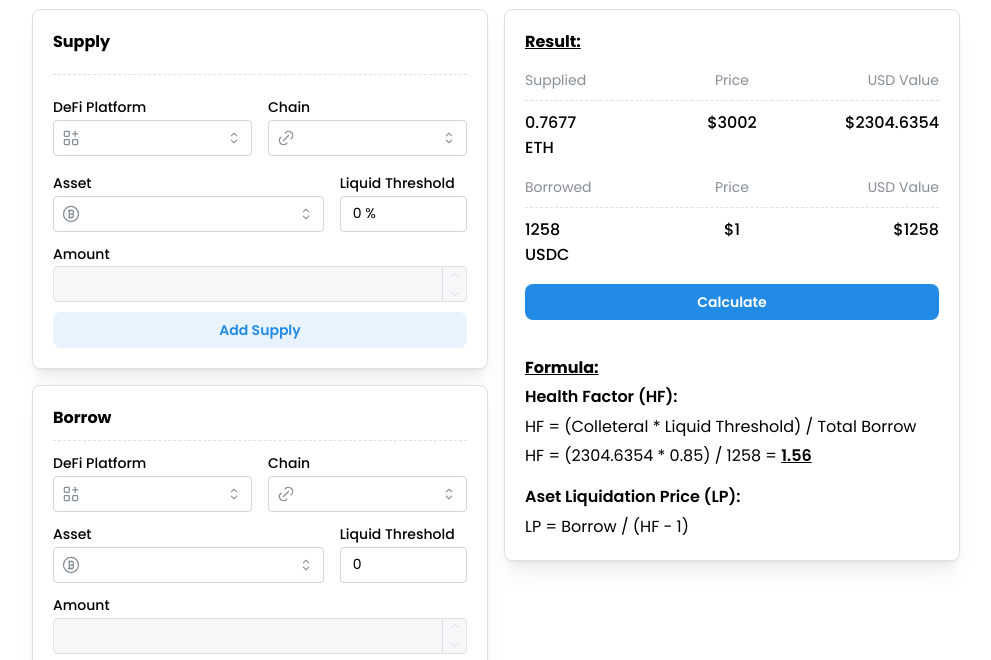
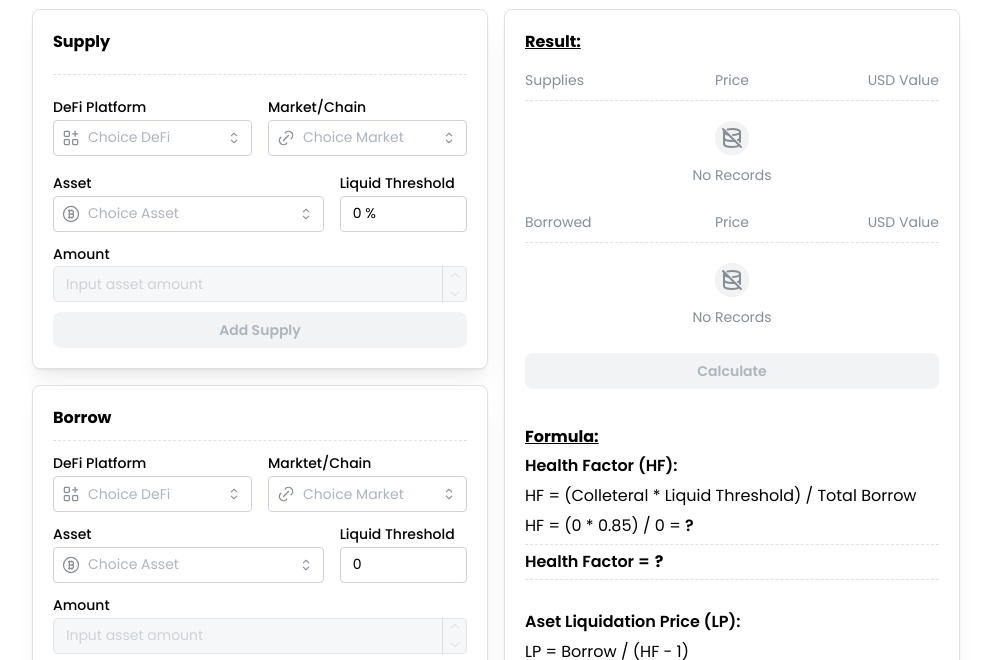
Before and after one commit to masb0ymas/crypto-calculation, a Next.js app: page / in a window 1280 px wide. Shown: the part 292-952 px from the top of the page, without its empty margins (144-1135 px from the left). Built offline with nearby package versions, Linux system fonts and the light colour scheme.

Commit message:
fix: improve select supply

```diff
--- /dev/null
+++ b/src/core/components/Empty/EmptyRecord.tsx
@@ -0,0 +1,18 @@
+import { Center, Stack, Text, ThemeIcon } from "@mantine/core";
+import { IconDatabaseOff } from "@tabler/icons-react";
+
+export default function EmptyRecord() {
+  return (
+    <Center>
+      <Stack align="center" gap={10}>
+        <ThemeIcon variant="light" radius="lg" size="lg" color="gray">
+          <IconDatabaseOff />
+        </ThemeIcon>
+
+        <Text size="sm" c="dimmed">
+          No Records
+        </Text>
+      </Stack>
+    </Center>
+  );
+}
--- /dev/null
+++ b/src/core/utils/number.ts
@@ -0,0 +1,56 @@
+import _ from "lodash";
+
+/**
+ *
+ * @param value
+ * @param locales
+ * @param options
+ * @returns
+ */
+export function formatNumber(
+  value: number,
+  locales?: Intl.LocalesArgument,
+  options?: Intl.NumberFormatOptions
+) {
+  const localesArgs = locales ? locales : "en-US";
+
+  const result = new Intl.NumberFormat(localesArgs, {
+    maximumSignificantDigits: 3,
+    ...options,
+  }).format(value);
+
+  return result;
+}
+
+/**
+ *
+ * @param value
+ * @returns
+ */
+export function isNumeric(value: any): boolean {
+  return !_.isNaN(parseFloat(value)) && _.isFinite(value);
+}
+
+/**
+ *
+ * @param value
+ * @returns
+ */
+export function validateNumber(value: any): number {
+  if (isNumeric(Number(value))) {
+    return Number(value);
+  }
+
+  return 0;
+}
+
+/**
+ *
+ * @param value
+ * @returns
+ */
+export function roundDecimal(value: number) {
+  const result = Math.round((value + Number.EPSILON) * 100) / 100;
+
+  return result;
+}
--- a/src/views/home/index.tsx
+++ b/src/views/home/index.tsx
@@ -10,19 +10,17 @@ import {
   Text,
   Title,
 } from "@mantine/core";
-import TableAsset from "./partials/TableAsset";
+import { useLocalStorage } from "@mantine/hooks";
+import { IconApps, IconCoinBitcoin, IconLink } from "@tabler/icons-react";
+import _ from "lodash";
+import { useState } from "react";
+import env from "~/config/env";
 import { optDeFiPlatform } from "~/core/constants/defi";
+import List from "~/core/utils/list";
+import { validateNumber } from "~/core/utils/number";
 import aaveJson from "~/data/json/aave.json";
-import { useState } from "react";
-import List from "~/core/utils/list";
-import _ from "lodash";
-import {
-  Icon123,
-  IconApps,
-  IconBuildingBank,
-  IconCoinBitcoin,
-  IconLink,
-} from "@tabler/icons-react";
+import Formula from "./partials/Formula";
+import TableAsset, { defaultForm } from "./partials/TableAsset";
 
 export default function HomePage() {
   const [choiceDeFi, setChoiceDeFi] = useState<string | null>("");
@@ -30,41 +28,23 @@ export default function HomePage() {
   const [choiceSupplyAsset, setChoiceSupplyAsset] = useState<string | null>("");
   const [choiceBorrowAsset, setChoiceBorrowAsset] = useState<string | null>("");
 
-  const supplied = [
-    {
-      asset: "ETH",
-      amount: 0.7677,
-      price: 3002,
-    },
-  ];
+  const [amountSupply, setAmountSupply] = useState<string | number>("");
+  const [amountBorrow, setAmountBorrow] = useState<string | number>("");
 
-  const borrowed = [
-    {
-      asset: "USDC",
-      amount: 1258,
-      price: 1,
-    },
-  ];
+  const keyStorageSupply = `${env.APP_PREFIX}_supply`;
+  const keyStorageBorrow = `${env.APP_PREFIX}_borrow`;
 
-  const colleteral = supplied.reduce((acc, curValue) => {
-    const usdValue = Number(curValue.price) * Number(curValue.amount);
+  // save to local storage
+  const [formSupply, setFormSupply] = useLocalStorage<(typeof defaultForm)[]>({
+    key: keyStorageSupply,
+    defaultValue: [],
+  });
 
-    acc += usdValue;
-
-    return acc;
-  }, 0);
-
-  const total_borrow = borrowed.reduce((acc, curValue) => {
-    const usdValue = Number(curValue.price) * Number(curValue.amount);
-
-    acc += usdValue;
-
-    return acc;
-  }, 0);
-
-  const health_factor_dirty = (colleteral * 0.85) / total_borrow;
-  const health_factor =
-    Math.round((health_factor_dirty + Number.EPSILON) * 100) / 100;
+  // save to local storage
+  const [formBorrow, setFormBorrow] = useLocalStorage<(typeof defaultForm)[]>({
+    key: keyStorageBorrow,
+    defaultValue: [],
+  });
 
   let chainLists: any[] = [];
   let marketLists: any[] = [];
@@ -105,6 +85,19 @@ export default function HomePage() {
     }
   }
 
+  function addSupplies() {
+    formSupply.push({
+      defi: String(choiceDeFi),
+      market: String(choiceChain),
+      asset: String(choiceSupplyAsset),
+      liquid_threshold: supplyLT,
+      price: 0,
+      amount: Number(amountSupply),
+    });
+
+    setFormSupply(formSupply);
+  }
+
   return (
     <Stack>
       <div style={{ textAlign: "center", alignItems: "center" }}>
@@ -131,15 +124,17 @@ export default function HomePage() {
                     onChange={setChoiceDeFi}
                     leftSection={<IconApps size={20} stroke={1.5} />}
                     checkIconPosition="right"
+                    placeholder="Choice DeFi"
                     nothingFoundMessage="Nothing found..."
                   />
                   <Select
-                    label="Chain"
+                    label="Market/Chain"
                     data={chainLists}
                     value={choiceChain}
                     onChange={setChoiceChain}
                     leftSection={<IconLink size={20} stroke={1.5} />}
                     checkIconPosition="right"
+                    placeholder="Choice Market"
                     nothingFoundMessage="Nothing found..."
                   />
                 </SimpleGrid>
@@ -153,6 +148,7 @@ export default function HomePage() {
                       onChange={setChoiceSupplyAsset}
                       leftSection={<IconCoinBitcoin size={20} stroke={1.5} />}
                       checkIconPosition="right"
+                      placeholder="Choice Asset"
                       nothingFoundMessage="Nothing found..."
                     />
                   </Grid.Col>
@@ -174,10 +170,20 @@ export default function HomePage() {
                   suffix={` ${supplyToken}`}
                   thousandSeparator=","
                   allowNegative={false}
+                  placeholder="Input asset amount"
+                  onChange={setAmountSupply}
                   disabled={!choiceSupplyAsset}
                 />
 
-                <Button radius="md" size="sm" variant="light" fullWidth>
+                <Button
+                  radius="md"
+                  size="sm"
+                  variant="light"
+                  fullWidth
+                  type="button"
+                  disabled={validateNumber(amountSupply) <= 0}
+                  onClick={() => addSupplies()}
+                >
                   Add Supply
                 </Button>
               </Stack>
@@ -197,15 +203,17 @@ export default function HomePage() {
                     onChange={setChoiceDeFi}
                     leftSection={<IconApps size={20} stroke={1.5} />}
                     checkIconPosition="right"
+                    placeholder="Choice DeFi"
                     nothingFoundMessage="Nothing found..."
                   />
                   <Select
-                    label="Chain"
+                    label="Marktet/Chain"
                     data={chainLists}
                     value={choiceChain}
                     onChange={setChoiceChain}
                     leftSection={<IconLink size={20} stroke={1.5} />}
                     checkIconPosition="right"
+                    placeholder="Choice Market"
                     nothingFoundMessage="Nothing found..."
                   />
                 </SimpleGrid>
@@ -219,6 +227,7 @@ export default function HomePage() {
                       onChange={setChoiceBorrowAsset}
                       leftSection={<IconCoinBitcoin size={20} stroke={1.5} />}
                       checkIconPosition="right"
+                      placeholder="Choice Asset"
                       nothingFoundMessage="Nothing found..."
                     />
                   </Grid.Col>
@@ -239,6 +248,7 @@ export default function HomePage() {
                   suffix={` ${borrowToken}`}
                   thousandSeparator=","
                   allowNegative={false}
+                  placeholder="Input asset amount"
                   disabled={!choiceBorrowAsset}
                 />
 
@@ -257,32 +267,14 @@ export default function HomePage() {
                 <u>Result:</u>
               </Title>
 
-              <TableAsset label="Supplied" data={supplied} />
-              <TableAsset label="Borrowed" data={borrowed} />
+              <TableAsset label="Supplies" data={formSupply} />
+              <TableAsset label="Borrowed" data={formBorrow} />
 
-              <Button radius="md" size="sm" fullWidth>
+              <Button radius="md" size="sm" fullWidth disabled>
                 Calculate
               </Button>
 
-              <Stack gap={5} mt={20}>
-                <Title order={5}>
-                  <u>Formula:</u>
-                </Title>
-                <Text fw={600}>Health Factor (HF):</Text>
-                <Text>HF = (Colleteral * Liquid Threshold) / Total Borrow</Text>
-
-                <Text>
-                  {`HF = (${colleteral} * 0.85) / ${total_borrow}`} ={" "}
-                  <Text component="span" fw={600}>
-                    <u>{health_factor}</u>
-                  </Text>
-                </Text>
-              </Stack>
-
-              <Stack gap={5}>
-                <Text fw={600}>Aset Liquidation Price (LP):</Text>
-                <Text>LP = Borrow / (HF - 1)</Text>
-              </Stack>
+              <Formula data={{ supplies: formSupply, borrowed: formBorrow }} />
             </Stack>
           </Paper>
         </Grid.Col>
--- /dev/null
+++ b/src/views/home/partials/Formula.tsx
@@ -0,0 +1,71 @@
+import { Divider, Group, Stack, Text, Title } from "@mantine/core";
+import { roundDecimal, validateNumber } from "~/core/utils/number";
+
+interface FormulaEntity {
+  supplies: any[];
+  borrowed: any[];
+}
+
+interface FormulaProps {
+  data: FormulaEntity;
+}
+
+export default function Formula(props: FormulaProps) {
+  const { data } = props;
+
+  const colleteral = data.supplies.reduce((acc, curValue) => {
+    const usdValue = Number(curValue.price) * Number(curValue.amount);
+
+    acc += usdValue;
+
+    return acc;
+  }, 0);
+
+  const total_borrow = data.borrowed.reduce((acc, curValue) => {
+    const usdValue = Number(curValue.price) * Number(curValue.amount);
+
+    acc += usdValue;
+
+    return acc;
+  }, 0);
+
+  const health_factor_dirty = (colleteral * 0.85) / total_borrow;
+  const health_factor = validateNumber(health_factor_dirty);
+  const result_hf = roundDecimal(health_factor);
+
+  return (
+    <section>
+      <Stack gap={5} mt={20}>
+        <Title order={5}>
+          <u>Formula:</u>
+        </Title>
+        <Text fw={600}>Health Factor (HF):</Text>
+        <Text>HF = (Colleteral * Liquid Threshold) / Total Borrow</Text>
+
+        <Text>
+          {`HF = (${validateNumber(colleteral)} * 0.85) / ${validateNumber(
+            total_borrow
+          )}`}{" "}
+          ={" "}
+          <Text component="span" fw={600}>
+            {result_hf <= 0 ? "?" : <u>{result_hf}</u>}
+          </Text>
+        </Text>
+
+        <Divider variant="dashed" />
+
+        <Group gap={5}>
+          <Text fw={600}>Health Factor = </Text>
+          <Title order={5}>{result_hf <= 0 ? "?" : <u>{result_hf}</u>}</Title>
+        </Group>
+
+        <Divider variant="dashed" />
+      </Stack>
+
+      <Stack gap={5} mt={30}>
+        <Text fw={600}>Aset Liquidation Price (LP):</Text>
+        <Text>LP = Borrow / (HF - 1)</Text>
+      </Stack>
+    </section>
+  );
+}
--- a/src/views/home/partials/TableAsset.tsx
+++ b/src/views/home/partials/TableAsset.tsx
@@ -1,16 +1,31 @@
-import { Divider, Grid, SimpleGrid, Stack, Text } from "@mantine/core";
-import React from "react";
+import { Divider, Grid, SimpleGrid, Space, Stack, Text } from "@mantine/core";
+import { useLocalStorage } from "@mantine/hooks";
+import _ from "lodash";
+import env from "~/config/env";
+import EmptyRecord from "~/core/components/Empty/EmptyRecord";
 
 interface RowTableAssetProps {
+  defi: string;
+  market: string;
   asset: string;
+  liquid_threshold: number;
+  price: number;
   amount: number;
-  price: number;
 }
 
 interface TableAssetProps {
   label: string;
   data: RowTableAssetProps[];
 }
+
+export const defaultForm = {
+  defi: "",
+  market: "",
+  asset: "",
+  liquid_threshold: 0,
+  price: 0,
+  amount: 0,
+};
 
 /**
  *
@@ -50,6 +65,26 @@ function RowTableAsset(props: RowTableAssetProps) {
 export default function TableAsset(props: TableAssetProps) {
   const { label, data } = props;
 
+  console.log({ data });
+
+  function renderAsset() {
+    if (!_.isEmpty(data)) {
+      return data.map((item) => {
+        return <RowTableAsset {...item} key={item.asset} />;
+      });
+    }
+
+    return (
+      <Grid.Col>
+        <Space mt={10} />
+
+        <EmptyRecord />
+
+        <Space mt={10} />
+      </Grid.Col>
+    );
+  }
+
   return (
     <Stack gap={10}>
       <SimpleGrid cols={3}>
@@ -69,16 +104,7 @@ export default function TableAsset(props: TableAssetProps) {
       <Divider variant="dashed" />
 
       <Grid columns={12} justify="flex-end" align="stretch">
-        {data.map((item) => {
-          return (
-            <RowTableAsset
-              asset={item.asset}
-              amount={item.amount}
-              price={item.price}
-              key={item.asset}
-            />
-          );
-        })}
+        {renderAsset()}
       </Grid>
     </Stack>
   );
```
